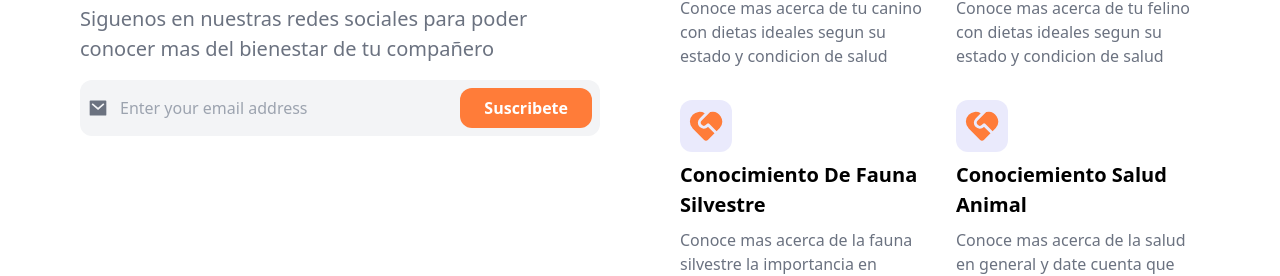
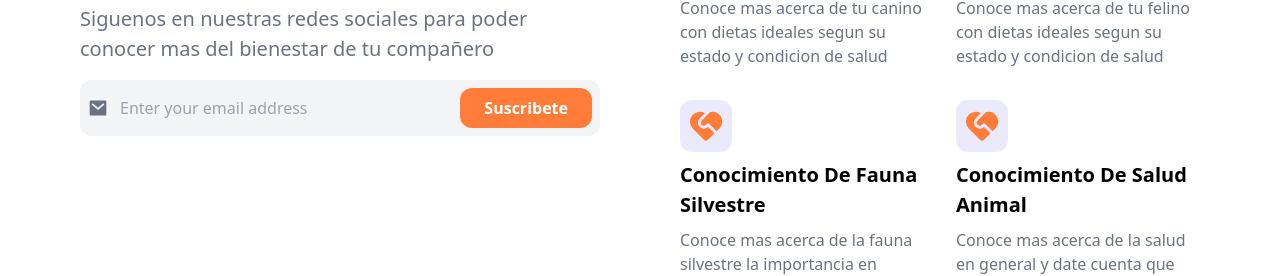
Before and after one commit to angelperdomo95/Vet_pagina, a React (Vite) app: page / in a window 1280 px wide. Shown: the part 2528-2804 px from the top of the page. Built offline with nearby package versions, Linux system fonts and the light colour scheme.

Commit message:
corrigiendo palabras en services

```diff
--- a/src/components/5.services/Services.jsx
+++ b/src/components/5.services/Services.jsx
@@ -56,7 +56,7 @@ const Services = () => {
         </div>
         <div className="flex flex-col gap-2">
           <RiServiceFill className="text-4xl p-2 bg-secondary text-primary box-content rounded-xl" />
-          <h3 className="text-[20px] font-bold">Conociemiento Salud Animal</h3>
+          <h3 className="text-[20px] font-bold">Conocimiento De Salud Animal</h3>
           <p className="text-gray-500">
             Conoce mas acerca de la salud en general y date cuenta que una mascota posee cuidados especificos los cuales lo ayudaran a tener una vida sana
           </p>
```
